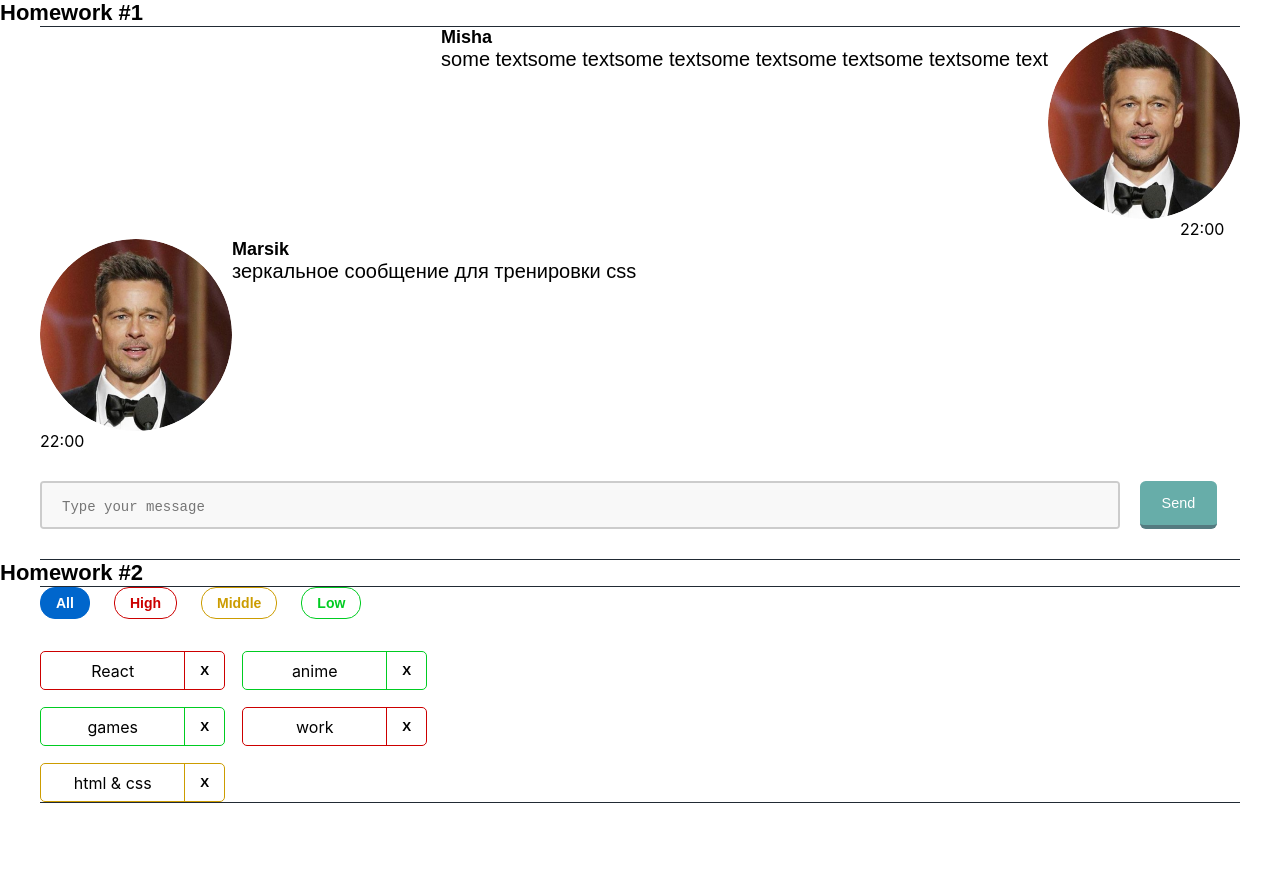
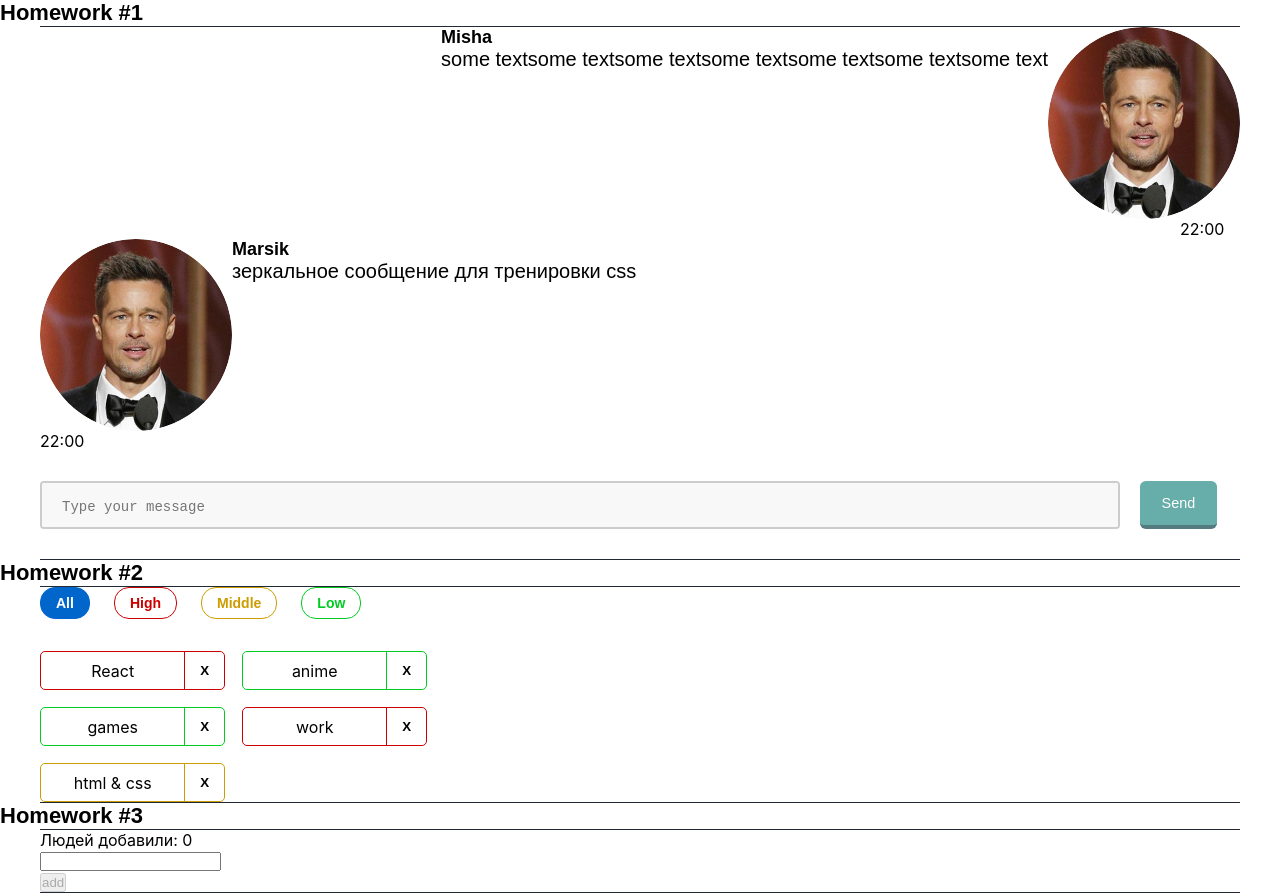
Before and after one commit to Mikhail8815/Homeworks_Sprint_02, a React (Create React App) app: page / in a window 1280 px wide. Before the commit the page ends 803 px from the top, so only its background shows below. Built offline with nearby package versions, Linux system fonts and the light colour scheme.

Commit message:
SP_02_WEEK_3

```diff
--- a/src/s1-main/App.tsx
+++ b/src/s1-main/App.tsx
@@ -2,6 +2,8 @@ import React from 'react'
 import s from './App.module.css'
 import HW1 from '../s2-homeworks/hw01/HW1'
 import HW2 from "../s2-homeworks/hw02/HW2";
+import HW3 from "../s2-homeworks/hw03/HW3";
+import HW4 from "../s2-homeworks/hw04/HW4";
 
 function App() {
     return (
@@ -9,7 +11,7 @@ function App() {
             <HW1/>
             {/*раскомментировать по ходу выполнения*/}
             <HW2/>
-            {/*<HW3/>*/}
+            <HW3/>
             {/*<HW4/>*/}
 
             {/*при выполнении дз 5 и более - закомментировать здесь дз 1-4, так как они есть внутри дз 5*/}
--- a/src/s2-homeworks/hw03/Greeting.tsx
+++ b/src/s2-homeworks/hw03/Greeting.tsx
@@ -2,14 +2,14 @@ import React, {ChangeEvent, KeyboardEvent} from 'react'
 import s from './Greeting.module.css'
 
 type GreetingPropsType = {
-    name: any // need to fix any
-    setNameCallback: any // need to fix any
-    addUser: any // need to fix any
-    onBlur: any // need to fix any
-    onEnter: any // need to fix any
-    error: any // need to fix any
-    totalUsers: any // need to fix any
-    lastUserName?: any // need to fix any
+    name: string // need to fix any
+    setNameCallback: (e: ChangeEvent<HTMLInputElement>)=>void // need to fix any
+    addUser: ()=>void // need to fix any
+    onBlur: ()=>void  // need to fix any
+    onEnter: (e: KeyboardEvent<HTMLInputElement>)=>void // need to fix any
+    error: string // need to fix any
+    totalUsers: number // need to fix any
+    lastUserName?: string // need to fix any
 }
 
 // презентационная компонента (для верстальщика)
@@ -42,7 +42,7 @@ const Greeting: React.FC<GreetingPropsType> = (
                         id={'hw3-input'}
                         value={name}
                         onChange={setNameCallback}
-                        className={inputClass}
+                        className={error ? s.input : inputClass}
                         onKeyDown={onEnter}
                         onBlur={onBlur}
                     />
--- a/src/s2-homeworks/hw03/GreetingContainer.tsx
+++ b/src/s2-homeworks/hw03/GreetingContainer.tsx
@@ -1,20 +1,34 @@
 import React, { ChangeEvent, KeyboardEvent, useState } from 'react'
 import Greeting from './Greeting'
 import { UserType } from './HW3'
+import {Simulate} from "react-dom/test-utils";
+import error = Simulate.error;
 
 type GreetingContainerPropsType = {
-    users: any // need to fix any
-    addUserCallback: any // need to fix any
+    users: UserType[] // need to fix any
+    addUserCallback: (name: string)=>void // need to fix any
 }
 
-export const pureAddUser = (name: any, setError: any, setName: any, addUserCallback: any) => {
+export const pureAddUser = (name: string, setError: (error: string)=>void, setName: (name: string)=>void, addUserCallback: (name: string)=>void) => {
+  if (name.trim() !== '') {
+      addUserCallback(name)
+      setName('')
+  } else {
+      setError('Ошибка! Введите имя!')
+  }
     // если имя пустое - показать ошибку, иначе - добавить юзера и очистить инпут
 }
 
-export const pureOnBlur = (name: any, setError: any) => { // если имя пустое - показать ошибку
+export const pureOnBlur = (name: string, setError: (error: string)=>void) => {
+    if (name.trim() === '') {
+        setError('Ошибка! Введите имя!')
+    }
 }
 
-export const pureOnEnter = (e: any, addUser: any) => { // если нажата кнопка Enter - добавить
+export const pureOnEnter = (e: KeyboardEvent<HTMLInputElement>, addUser: ()=>void) => { // если нажата кнопка Enter - добавить
+    if (e.key === 'Enter') {
+        addUser()
+    }
 }
 
 // более простой и понятный для новичков
@@ -26,11 +40,11 @@ const GreetingContainer: React.FC<GreetingContainerPropsType> = ({
     addUserCallback,
 }) => {
     // деструктуризация пропсов
-    const [name, setName] = useState<any>('') // need to fix any
-    const [error, setError] = useState<any>('') // need to fix any
+    const [name, setName] = useState<string>('') // need to fix any
+    const [error, setError] = useState<string>('') // need to fix any
 
-    const setNameCallback = (e: any) => { // need to fix any
-        setName('some name') // need to fix
+    const setNameCallback = (e: ChangeEvent<HTMLInputElement>) => { // need to fix any
+        setName(e.currentTarget.value) // need to fix
 
         error && setError('')
     }
@@ -42,12 +56,14 @@ const GreetingContainer: React.FC<GreetingContainerPropsType> = ({
         pureOnBlur(name, setError)
     }
 
-    const onEnter = (e: any) => {
+    const onEnter = (e: KeyboardEvent<HTMLInputElement>) => {
         pureOnEnter(e, addUser)
     }
 
-    const totalUsers = 0 // need to fix
-    const lastUserName = 'some name' // need to fix
+    const totalUsers = users.length // need to fix
+        const lastUserName = users.length >0 ? users[users.length - 1].name : ''
+
+    // need to fix
 
     return (
         <Greeting
--- a/src/s2-homeworks/hw03/HW3.tsx
+++ b/src/s2-homeworks/hw03/HW3.tsx
@@ -4,33 +4,35 @@ import s2 from '../../s1-main/App.module.css'
 import GreetingContainer from './GreetingContainer'
 
 /*
-* 1 - описать тип UserType
-* 2 - указать нужный тип в useState с users
-* 3 - дописать типы и логику функции pureAddUserCallback и проверить её тестами
-* 4 - в файле GreetingContainer.tsx дописать типизацию пропсов
-* 5 - в файле GreetingContainer.tsx указать нужные типы в useState с name и error
-* 6 - в файле GreetingContainer.tsx дописать тип и логику функции setNameCallback
-* 7 - в файле GreetingContainer.tsx дописать логику функций pureAddUser, pureOnBlur, pureOnEnter и проверить их тестами
-* 8 - в файле GreetingContainer.tsx вычислить количество добавленных и имя последнего (totalUsers, lastUserName)
-* 9 - в файле Greeting.tsx дописать типизацию пропсов
+* 1 - описать тип UserType СДЕЛАЛ
+* 2 - указать нужный тип в useState с users СДЕЛАЛ
+* 3 - дописать типы и логику функции pureAddUserCallback и проверить её тестами СДЕЛАЛ
+* 4 - в файле GreetingContainer.tsx дописать типизацию пропсов СДЕЛАЛ
+* 5 - в файле GreetingContainer.tsx указать нужные типы в useState с name и error СДЕЛАЛ
+* 6 - в файле GreetingContainer.tsx дописать тип и логику функции setNameCallback СДЕЛАЛ
+* 7 - в файле GreetingContainer.tsx дописать логику функций pureAddUser, pureOnBlur, pureOnEnter и проверить их тестами СДЕЛАЛ
+* 8 - в файле GreetingContainer.tsx вычислить количество добавленных и имя последнего (totalUsers, lastUserName) СДЕЛАЛ
+* 9 - в файле Greeting.tsx дописать типизацию пропсов СДЕЛАЛ
 * 10 - в файле Greeting.tsx вычислить inputClass в зависимости от наличия ошибки
 * 11 - сделать стили в соответствии с дизайном
 * */
 
 // types
 export type UserType = {
-    _id: any // need to fix any
-    name: any // need to fix any
+    _id: string // need to fix any
+    name: string // need to fix any
 }
 
-export const pureAddUserCallback = (name: any, setUsers: any, users: any) => { // need to fix any
-    const user = { // need to fix
+export const pureAddUserCallback = (name: string, setUsers: (users: UserType[])=>void, users: UserType[]) => { // need to fix any
+    const user = {
+        _id: v1(),
+        name: name// need to fix
     }
     setUsers([...users, user])
 }
 
 const HW3 = () => {
-    const [users, setUsers] = useState<any>([]) // need to fix any
+    const [users, setUsers] = useState<UserType[]>([]) // need to fix any
 
     const addUserCallback = (name: any) => { // need to fix any
         pureAddUserCallback(name, setUsers, users)
```
